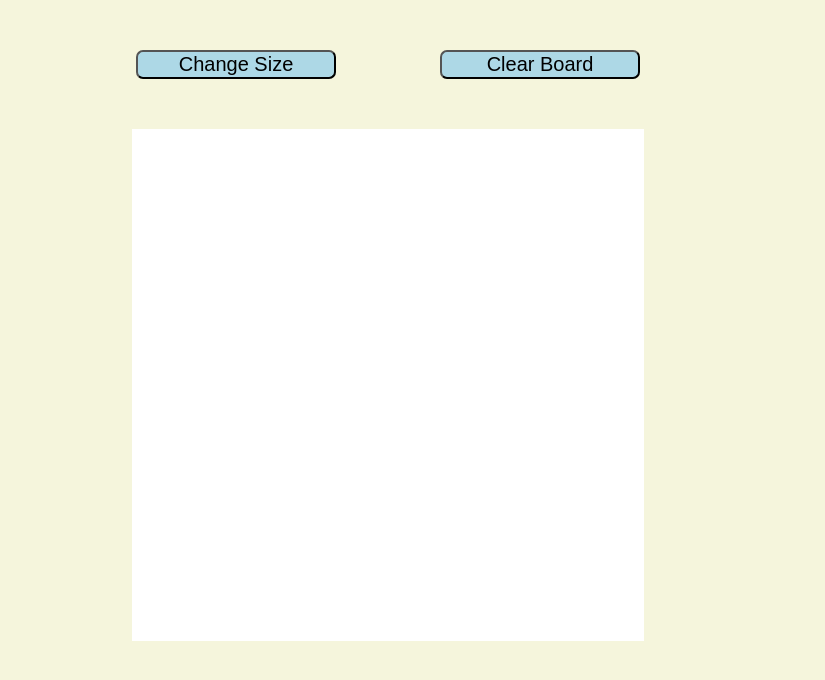
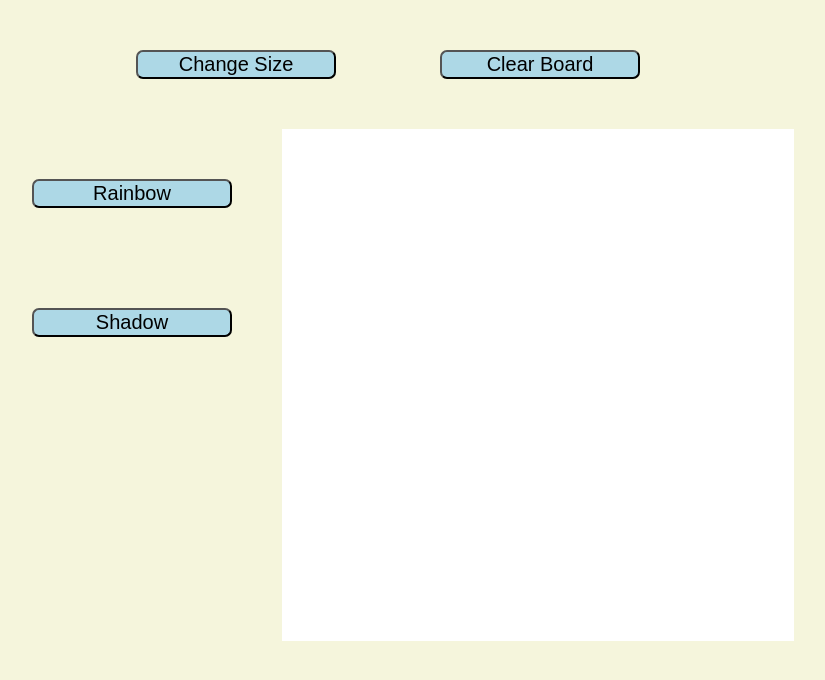
Before and after one commit to mtimaN/Etch-a-Sketch, a plain HTML site: page index.html in a window 1280 px wide. Shown: the whole page, without its empty margins (252-1077 px from the left). Drawn offline with Linux system fonts and the light colour scheme.

Commit message:
Added Rainbow and Shadow effect: bug known in Shadow Effect

```diff
--- a/index.html
+++ b/index.html
@@ -9,11 +9,21 @@
 <body>
     <div class="main">
         <div class="buttons">
-            <button onclick="changeSize()" class="sizebutton"> Change Size</button>
-            <button onclick="clearBoard(size)" class="clearbutton"> Clear Board</button>
+            <button onclick="changeSize()" class="size-button"> Change Size</button>
+            <button onclick="clearBoard(size)" class="clear-button"> Clear Board</button>
         </div>
-        <div class="canvas">
-            <script src="scripts/main.js"></script>
+        <div class="center">
+            <div class="side-buttons">
+                <div class="rainbow-container">
+                    <button onclick="rainbow()" class="rainbow-button">Rainbow</button>
+                <div class="shadow-container">
+                    <button onclick="shadow()" class="rainbow-button">Shadow</button>
+                </div>
+                </div>
+            </div>
+            <div class="canvas">
+                <script src="scripts/main.js"></script>
+            </div>
         </div>
     </div>
 </body>
--- a/scripts/main.js
+++ b/scripts/main.js
@@ -1,5 +1,6 @@
 var canvas_size = 512;
 var size = 16;
+
 function clearGrid(size) {
     let pixels = document.getElementsByClassName("pixel");
     for (let i = 0; i < size * size; ++i) {
@@ -29,6 +30,7 @@ function createGrid(size) {
         div.style.height = `${canvas_size / size}px`;
         div.style.width = `${canvas_size / size}px`;
         div.className = "pixel";
+        div.style.backgroundColor = "#ffffff";
         canvas.appendChild(div);
         div.onmouseover = function() {
             this.style.backgroundColor = 'black';
@@ -36,4 +38,39 @@ function createGrid(size) {
     }
 }
 
+function shadow() {
+    clearBoard(size);
+    let pixels = document.getElementsByClassName("pixel");
+    for (let i = 0; i < pixels.length; ++i) {
+        pixels[i].onmouseover = function() {
+            let r = Number(pixels[i].style.backgroundColor.substring(4, 7));
+            let g = Number(pixels[i].style.backgroundColor.substring(9, 12));
+            let b = Number(pixels[i].style.backgroundColor.substring(14, 17));
+            r -= 26;
+            g -= 26;
+            b -= 26;
+            if (r < 0)
+                r = 0;
+            if (g < 0)
+                g = 0;
+            if (b < 0)
+                b = 0;
+            pixels[i].style.backgroundColor = "#" + (r << 16 | g << 8 | b).toString(16);
+            console.log(r, g, b);
+        }
+    }
+}
+
+function rainbow() {
+    clearBoard(size);
+    let pixels = document.getElementsByClassName("pixel");
+    console.log(pixels.length);
+    for (let i = 0; i < pixels.length; ++i) {
+        pixels[i].onmouseover = function() {
+            let randomColor = Math.floor(Math.random()*16777215).toString(16);
+            this.style.backgroundColor = "#" + randomColor;
+        }
+    }
+}
+
 createGrid(size);
--- a/styles/style.css
+++ b/styles/style.css
@@ -11,7 +11,7 @@ body {
    background-color: beige;
 }
 
-.sizebutton, .clearbutton{
+.size-button, .clear-button, .rainbow-button, .shadow-button{
    width: 200px;
    height: auto;
    background-color: lightblue;
@@ -29,6 +29,10 @@ body {
    height: 512px;
 }
 
+.center {
+   display: flex;
+   justify-content: flex-start;
+}
 .pixel {
    margin: 0px;
 }
```
